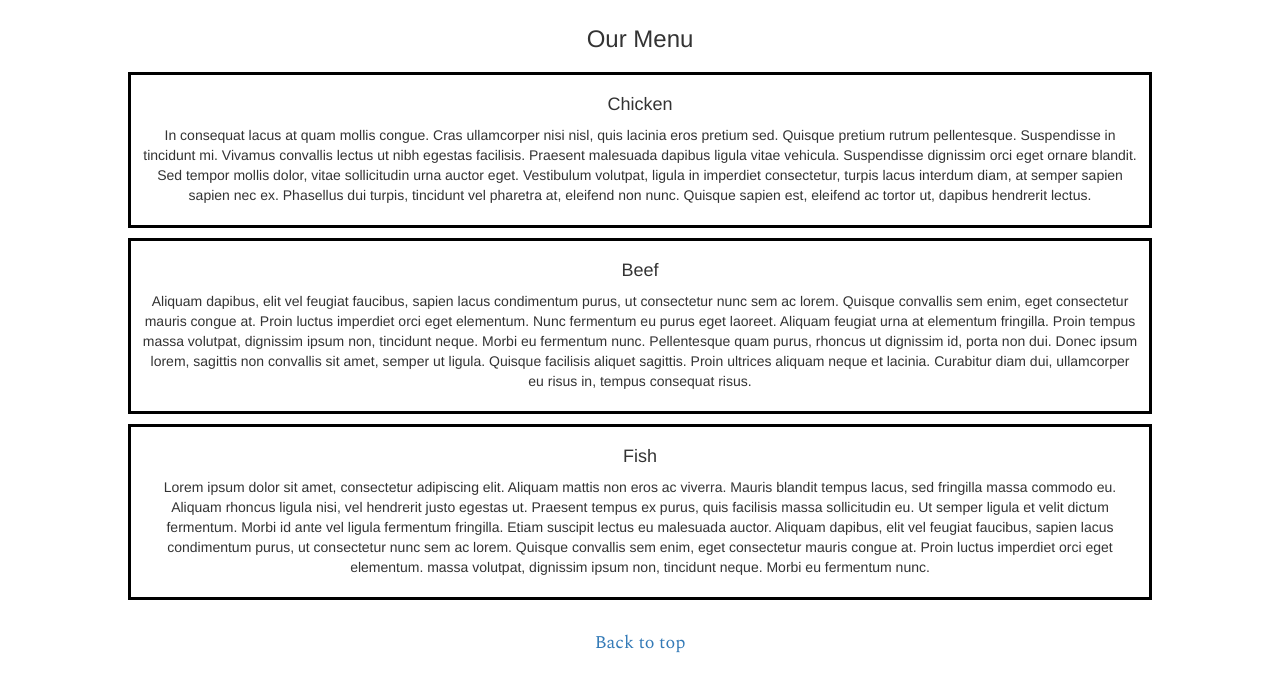
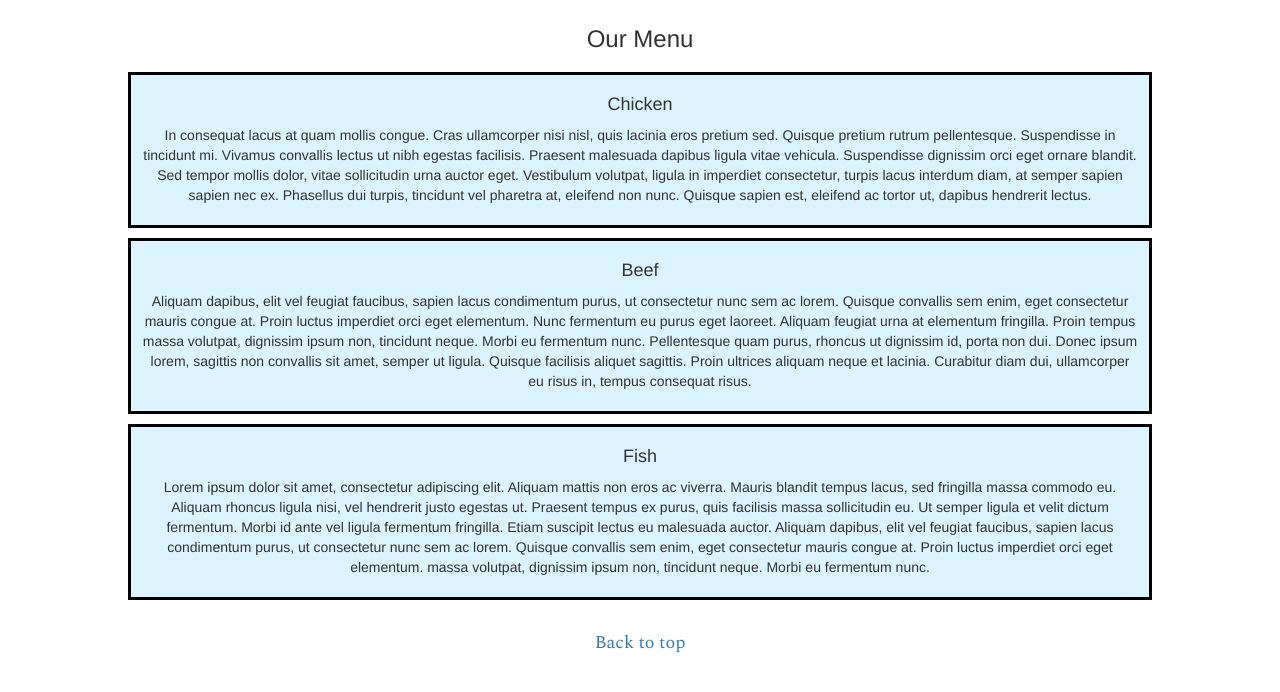
Before and after one commit to banthony79/module3-solution, a plain HTML site: page index.html in a window 1280 px wide. Shown: the part 64-756 px from the top of the page. Drawn offline with nearby package versions, Linux system fonts and the light colour scheme.

Commit message:
Update styles.css

```diff
--- a/css/styles.css
+++ b/css/styles.css
@@ -24,6 +24,7 @@ border: 0;
 
 
 #chicken, #beef, #fish {
+	background-color: #dbf4ff;
 	text-align: left;
 	border: 3px solid black;
 	padding: 10px;
```
